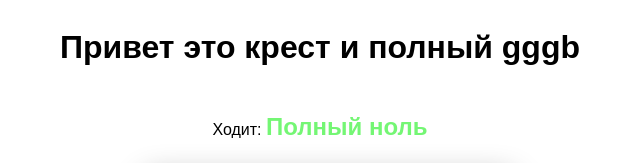
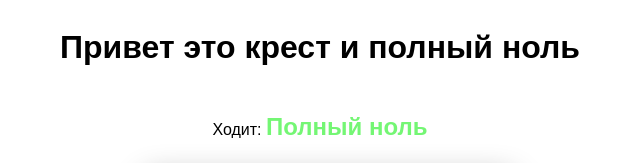
Before and after one commit to ilia4545/krestnol45, a plain HTML site: page index.html in a window 1280 px wide. Shown: the top 163 px of the page, 320-960 px from the left. Drawn offline with Linux system fonts and the light colour scheme.

Commit message:
Update index.html

```diff
--- a/index.html
+++ b/index.html
@@ -8,7 +8,7 @@
 </head>
 <body>
     <main>
-        <h1>Привет это крест и полный gggb</h1>
+        <h1>Привет это крест и полный ноль</h1>
         <div class="blockWho">
             <div class="Text"> Ходит: <span id="spanWho"></span></div>
         </div>
```
